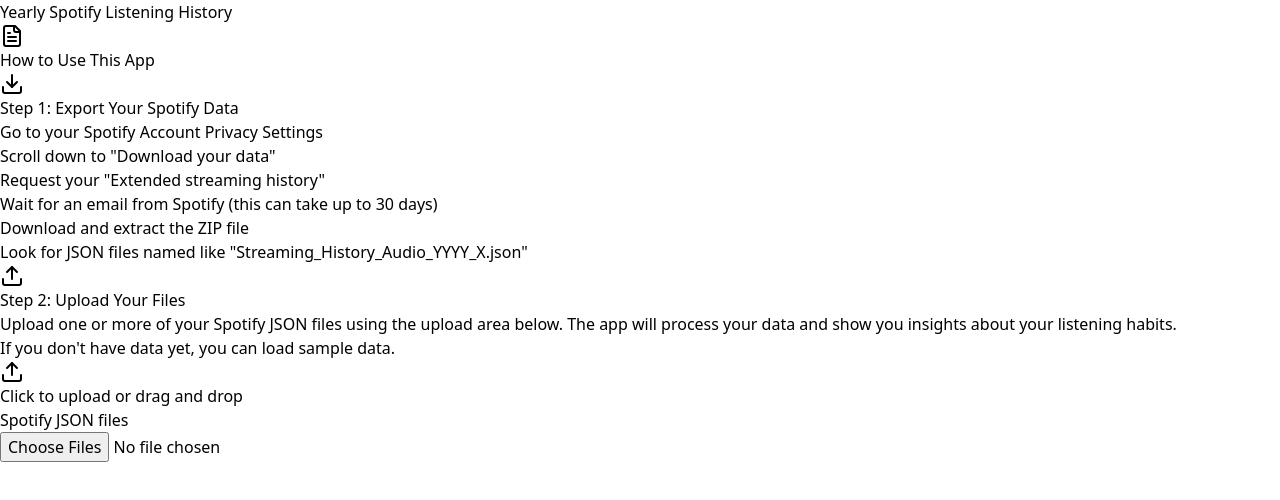
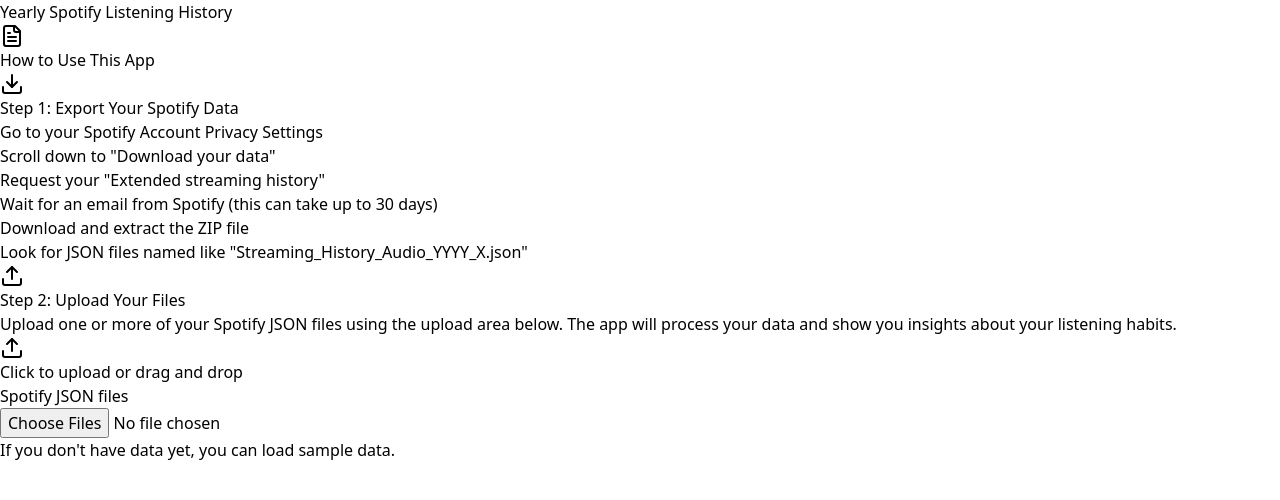
Before and after one commit to Selenuix/spotify-wrapped-enhanced, a React (Vite) app: page / in a window 1280 px wide. Shown: the top 500 px of the page. Built offline with nearby package versions, Linux system fonts and the light colour scheme.

Commit message:
fix(sample): move the indicating text to the FileUpload component

```diff
--- a/src/App.tsx
+++ b/src/App.tsx
@@ -6,7 +6,6 @@
 import {AnalyticsData, SpotifyStreamingHistory} from './types/spotify';
 import {getAvailableYears, processStreamingData} from './utils/dataProcessor';
 import {Instructions} from './components/Instructions.tsx';
-import {SampleDataIndicator} from './components/SampleDataIndicator.tsx';
 import {useAppContext} from "./context/AppContext.tsx";
 import {Loader} from "./components/Loader.tsx";
 
@@ -62,10 +61,7 @@
         Yearly Spotify Listening History
       </h1>
 
-      {!analyticsData && (<>
-        <Instructions/>
-        <SampleDataIndicator/>
-      </>)}
+      {!analyticsData && <Instructions/>}
 
       <FileUpload onFilesSelected={handleFilesSelected}/>
 
--- a/src/components/FileUpload.tsx
+++ b/src/components/FileUpload.tsx
@@ -1,6 +1,7 @@
 import {ChangeEvent, FC, useCallback} from 'react';
 import {Upload} from 'lucide-react';
 import {SpotifyStreamingHistory} from "../types/spotify.ts";
+import {SampleDataIndicator} from "./SampleDataIndicator.tsx";
 
 interface FileUploadProps {
   onFilesSelected: (files: SpotifyStreamingHistory[]) => void;
@@ -28,6 +29,7 @@
   }, [onFilesSelected]);
 
   return (
+    <>
       <div className="w-full max-w-xl mx-auto p-6">
         <label
           className="flex flex-col items-center justify-center w-full h-32 border-2 border-dashed border-gray-300 rounded-lg cursor-pointer bg-gray-50 hover:bg-gray-100 transition-colors">
@@ -43,9 +45,10 @@
             className="hidden"
             multiple
             accept=".json"
-          onChange={handleFileUpload}
-        />
+            onChange={handleFileUpload}/>
         </label>
+        <SampleDataIndicator/>
       </div>
+    </>
   );
 };
--- a/src/components/SampleDataIndicator.tsx
+++ b/src/components/SampleDataIndicator.tsx
@@ -4,19 +4,10 @@
 
 export function SampleDataIndicator() {
   const {
-    setRawData,
-    analyticsData,
-    setAnalyticsData,
-    availableYears,
-    setAvailableYears,
-    selectedYear,
-    setSelectedYear
+    setRawData, analyticsData, setAnalyticsData, availableYears, setAvailableYears, selectedYear, setSelectedYear
   } = useAppContext();
 
   const handleLoadExample: () => void = (): void => {
-    console.log('Loading sample data...');
-    console.log(sampleAnalyticsData);
-
     setRawData([]);
     setAnalyticsData(sampleAnalyticsData);
     setAvailableYears([2024]);
@@ -24,16 +15,13 @@
   };
 
   useEffect((): void => {
-    console.log({analyticsData, availableYears, selectedYear});
   }, [analyticsData, availableYears, selectedYear]);
 
-  return (
-    <p className='text-center'>
-      If you don't have data yet, you can load <span
-      className='text-blue-600 hover:underline cursor-pointer'
-      onClick={handleLoadExample}>
+  return (<p className='text-center mt-4'>
+    If you don't have data yet, you can load <span
+    className='text-blue-600 hover:underline cursor-pointer'
+    onClick={handleLoadExample}>
         sample data
       </span>.
-    </p>
-  );
+  </p>);
 }
```
Also changed, not shown: 1 other file (tests, documents, lock files or other folders). Lines whose indentation alone changed are shown as unchanged.
